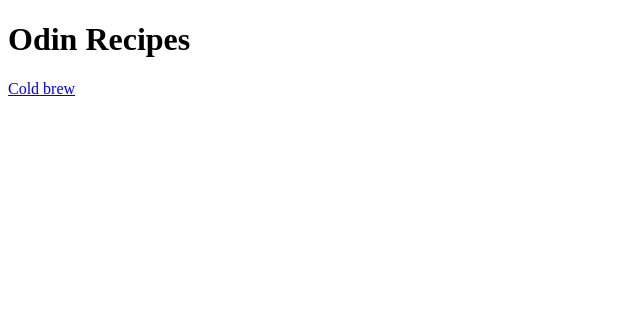
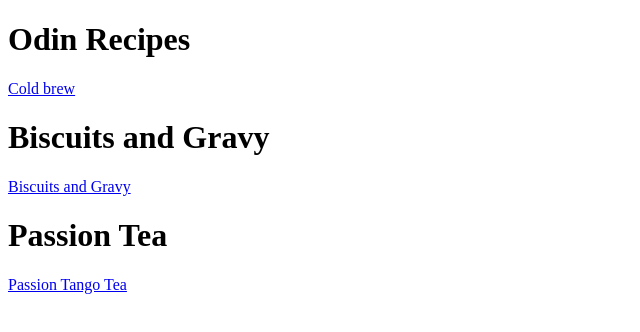
Before and after one commit to Kylercar/odin-recipes, a plain HTML site: page index.html in a window 1280 px wide. Shown: the whole page, without its empty margins (0-640 px from the left). Drawn offline with Linux system fonts and the light colour scheme.

Commit message:
All recipes done

```diff
--- a/index.html
+++ b/index.html
@@ -9,6 +9,9 @@
 <body>
     <h1>Odin Recipes</h1>
     <a href="recipes/cold-brew.html">Cold brew</a>
-
+    <h1>Biscuits and Gravy</h1>
+    <a href="recipes/biscuits-and-gravy.html">Biscuits and Gravy</a>
+    <h1>Passion Tea</h1>
+    <a href="recipes/Passion-Tea.html">Passion Tango Tea</a>
 </body>
 </html>
```
